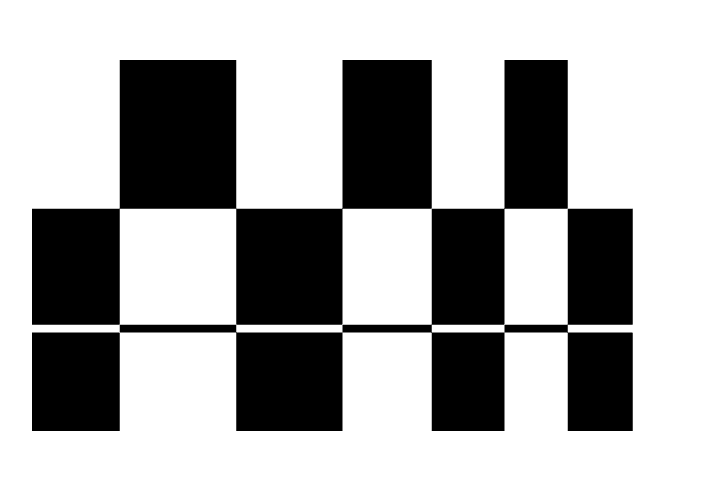
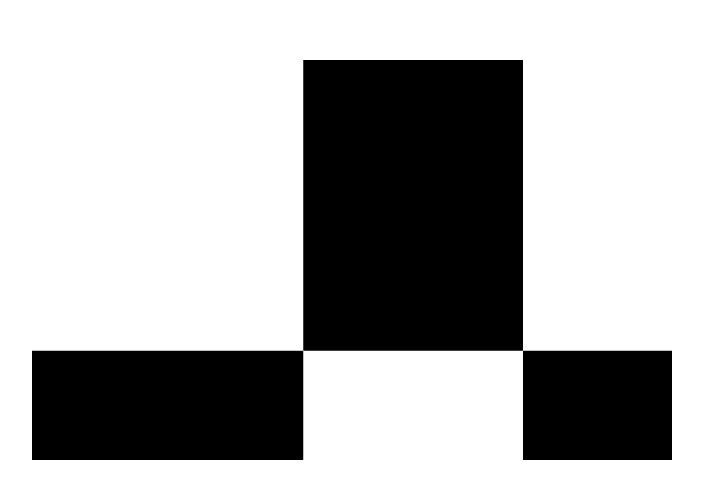
Before and after one commit to mib32/mosaic_wave, a plain HTML site: page webgl/index.html in a window 1280 px wide. Shown: the part 140-638 px from the top of the page, without its empty margins (288-991 px from the left). Drawn offline with Linux system fonts and the light colour scheme.

Commit message:
awesome result!

```diff
--- a/webgl/index.html
+++ b/webgl/index.html
@@ -45,11 +45,16 @@
           // float wave = sin(pos.x * 20.0) * cos(u_time*1.1) * 120.0;
           float wave = sin(pos.x * 20.0 + u_time) * cos(u_time*1.1) * 120.0;
           // float wave = sin((pos.x * 20.0 + u_time) + cos(2.0*u_time + 1.0 )/2.0) * 90.0;
-          float wave2 = sin(pos.y * 10.0) * cos(u_time*1.1) * 150.0;
+          float wavey = sin(pos.y * 10.0) * cos(u_time*1.1) * 150.0;
+          float wave1 = sin(u_time * 0.5 - (cos(1.0*u_time) + 1.0) / 2.0) * 10.0;
+          float wave2 = cos(pos.x * 10.0) * 30.0;
+          // float wavey1 = sin(u_time * 0.5 - (cos(1.0*u_time) + 1.0) / 2.0) * 10.0;
+          float wavey2 = cos(pos.y * 9.0) * 17.0;
+          pos.x += (wave1 * wave2) / u_resolution.x;
 
           // Apply wave to x-position
-          pos.x += wave / u_resolution.x;
-          pos.y += wave2 / u_resolution.y;
+          // pos.x += wave / u_resolution.x;
+          pos.y += (wave1 * wavey2) / u_resolution.y;
 
           v_color = a_color; // Pass color to fragment shader
           gl_Position = vec4(pos, 0, 1);
```
